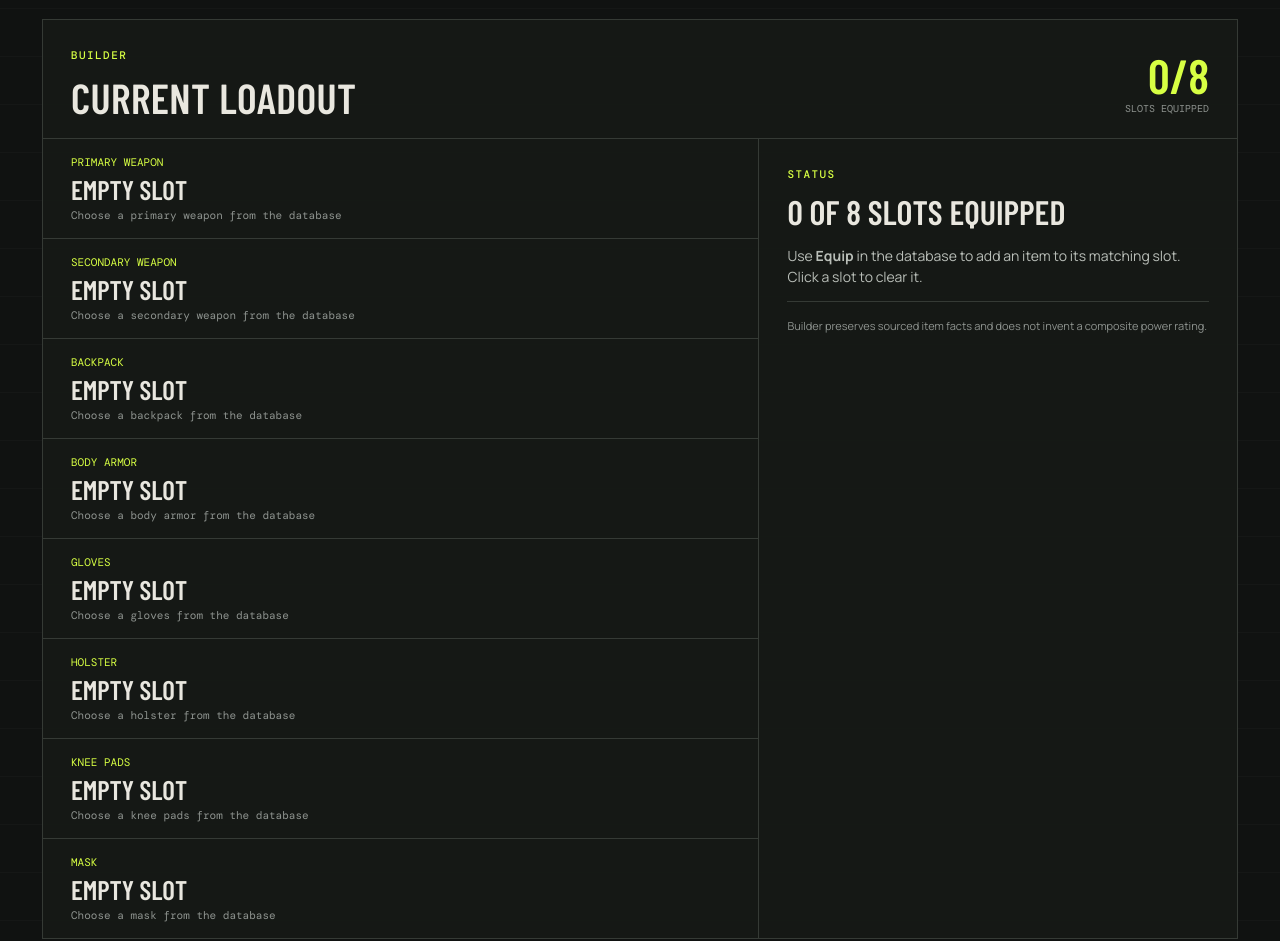
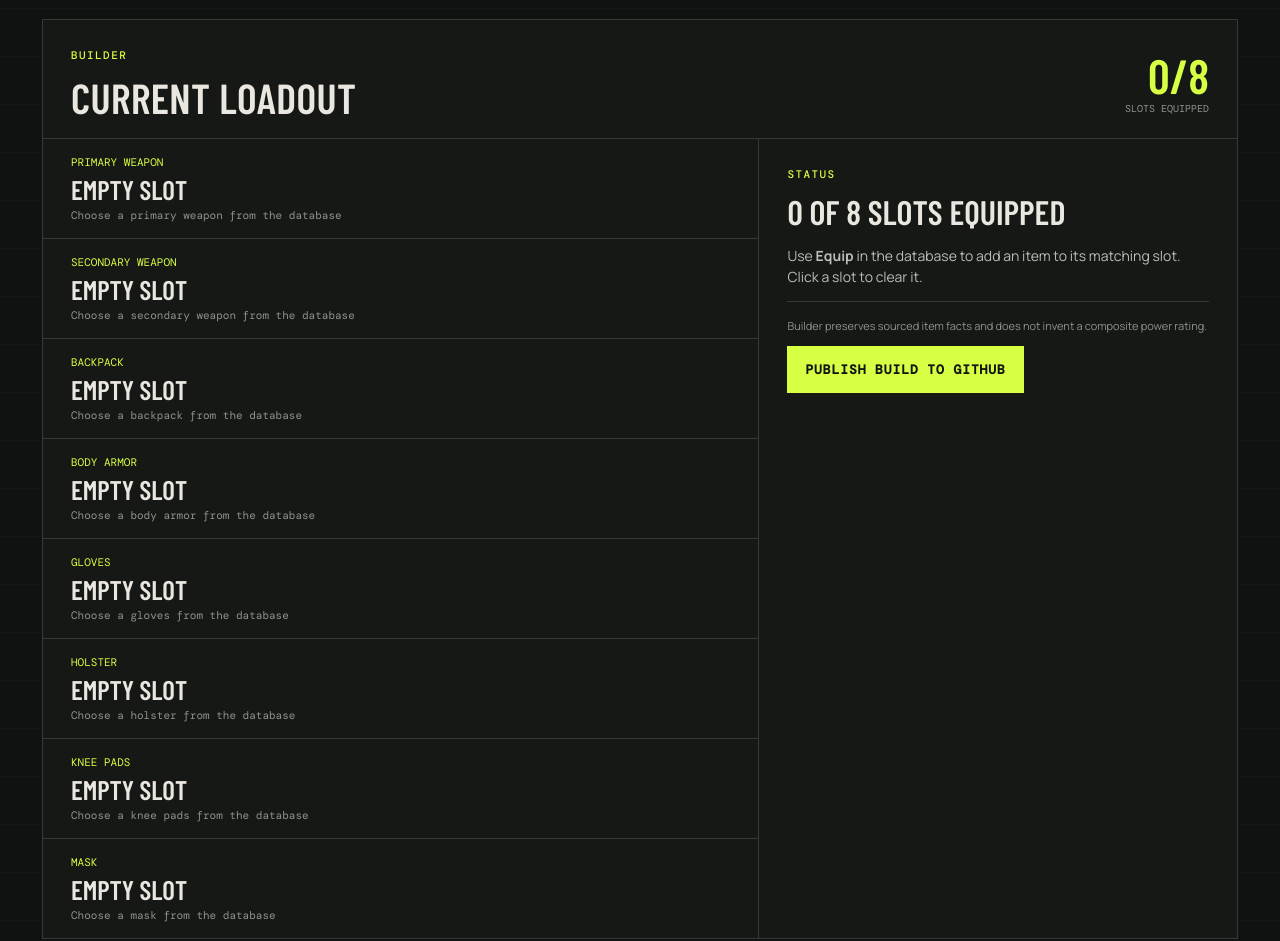
Before and after one commit to zhongpeixiang/resurgence-builder, a website with bundled scripts: page index.html in a window 1280 px wide. Shown: the part 8920-9861 px from the top of the page. Built offline with nearby package versions, Linux system fonts and the light colour scheme.

Commit message:
feat: publish builds as GitHub Issues (#7)

```diff
--- a/app.js
+++ b/app.js
@@ -33,6 +33,12 @@ export function filterItems(items, { category = 'All', slot = 'All', query = ''
 export function calculateBuild(items, loadout) {
   const equipped = slots.map(slot => items.find(item => item.id === loadout[slot])).filter(Boolean);
   return { equipped, complete: slots.every(slot => Boolean(loadout[slot])) };
+}
+
+export function createBuildIssueUrl(equipped) {
+  const body = ['## Fieldkit build', '', ...equipped.map(item => `- **${item.type}:** ${item.name}`), '', '_Published from Fieldkit._'].join('\n');
+  const query = new URLSearchParams({ title: `Fieldkit build — ${equipped.length} equipped`, body, labels: 'build' });
+  return `https://github.com/zhongpeixiang/resurgence-builder/issues/new?${query}`;
 }
 
 if (typeof document !== 'undefined') {
@@ -71,6 +77,8 @@ if (typeof document !== 'undefined') {
     }
     buildScore.textContent = `${summary.equipped.length}/8`;
     buildStatus.textContent = summary.complete ? 'Eight-slot loadout ready' : `${summary.equipped.length} of 8 slots equipped`;
+    $('#save-build').href = createBuildIssueUrl(summary.equipped);
+    $('#save-build').classList.toggle('disabled', summary.equipped.length === 0);
   }
   $('#search').addEventListener('input', event => { state.query = event.target.value; renderDatabase(); });
   $('#filter-category').addEventListener('change', event => { state.category = event.target.value; renderSlotOptions(); renderDatabase(); });
--- a/index.html
+++ b/index.html
@@ -4,4 +4,4 @@
 <body><header class="topbar"><a class="brand" href="#top">FIELD<span>KIT</span></a><nav><a href="#database">Database</a><a href="#builder">Builder</a></nav><span class="status"><i></i> Offline-ready</span></header>
 <main id="top"><section class="intro"><p class="kicker">TACTICAL LOADOUT WORKBENCH</p><h1>Find the right kit.<br><em>Build with intent.</em></h1><p class="lede">A focused gear and weapon reference with a fast builder for comparing a mission-ready loadout. No accounts. No tracking. Static and deployable anywhere.</p><a class="primary" href="#database">Browse database <b>↓</b></a></section>
 <section id="database" class="database panel"><div class="section-head"><div><p class="kicker">DATABASE</p><h2>Equipment index</h2></div><p id="result-count">0 records</p></div><div class="controls"><label><span class="sr-only">Search equipment</span><input id="search" type="search" placeholder="Search name, talent, brand, or stat"></label><label><span class="sr-only">Filter category</span><select id="filter-category"><option>Gear</option><option>Weapons</option><option>Talents</option><option>Brands</option><option>OS Protocols</option><option>Skill Chips</option></select></label><label><span class="sr-only">Filter subgroup</span><select id="filter-slot"></select></label></div><div id="item-list" class="item-list"></div><p class="source-note">Gear (72), Weapon (90), Talent (120), Brand (16), and OS Protocol (17) data imported from SHD.build sources supplied by an authorized contributor.</p></section>
-<section id="builder" class="builder panel"><div class="section-head"><div><p class="kicker">BUILDER</p><h2>Current loadout</h2></div><div class="score"><b id="build-score">0/8</b><span>slots equipped</span></div></div><div class="builder-layout"><div class="slots"><button class="slot" data-slot="Primary Weapon"></button><button class="slot" data-slot="Secondary Weapon"></button><button class="slot" data-slot="Backpack"></button><button class="slot" data-slot="Body Armor"></button><button class="slot" data-slot="Gloves"></button><button class="slot" data-slot="Holster"></button><button class="slot" data-slot="Knee Pads"></button><button class="slot" data-slot="Mask"></button></div><aside><p class="kicker">STATUS</p><h3 id="build-status">0 of 8 slots equipped</h3><p>Use <strong>Equip</strong> in the database to add an item to its matching slot. Click a slot to clear it.</p><p class="note">Builder preserves sourced item facts and does not invent a composite power rating.</p></aside></div></section></main><footer>FIELDKIT · STATIC DATABASE + BUILDER · <span>v0.3</span></footer><script type="module" src="app.js"></script></body></html>
+<section id="builder" class="builder panel"><div class="section-head"><div><p class="kicker">BUILDER</p><h2>Current loadout</h2></div><div class="score"><b id="build-score">0/8</b><span>slots equipped</span></div></div><div class="builder-layout"><div class="slots"><button class="slot" data-slot="Primary Weapon"></button><button class="slot" data-slot="Secondary Weapon"></button><button class="slot" data-slot="Backpack"></button><button class="slot" data-slot="Body Armor"></button><button class="slot" data-slot="Gloves"></button><button class="slot" data-slot="Holster"></button><button class="slot" data-slot="Knee Pads"></button><button class="slot" data-slot="Mask"></button></div><aside><p class="kicker">STATUS</p><h3 id="build-status">0 of 8 slots equipped</h3><p>Use <strong>Equip</strong> in the database to add an item to its matching slot. Click a slot to clear it.</p><p class="note">Builder preserves sourced item facts and does not invent a composite power rating.</p><a id="save-build" class="primary save-build" target="_blank" rel="noreferrer">Publish build to GitHub</a></aside></div></section></main><footer>FIELDKIT · STATIC DATABASE + BUILDER · <span>v0.3</span></footer><script type="module" src="app.js"></script></body></html>
```
Also changed, not shown: tests/app.test.mjs (+9 -1 lines).
